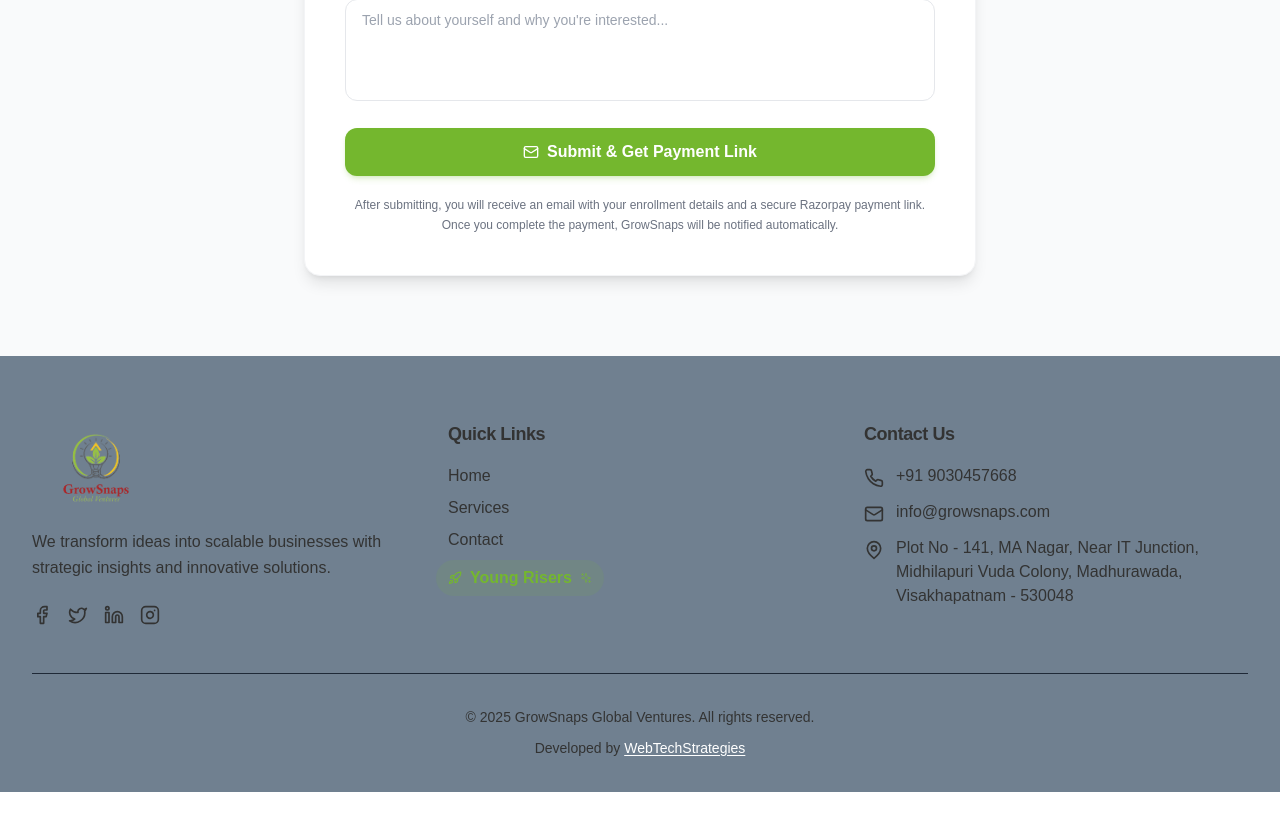
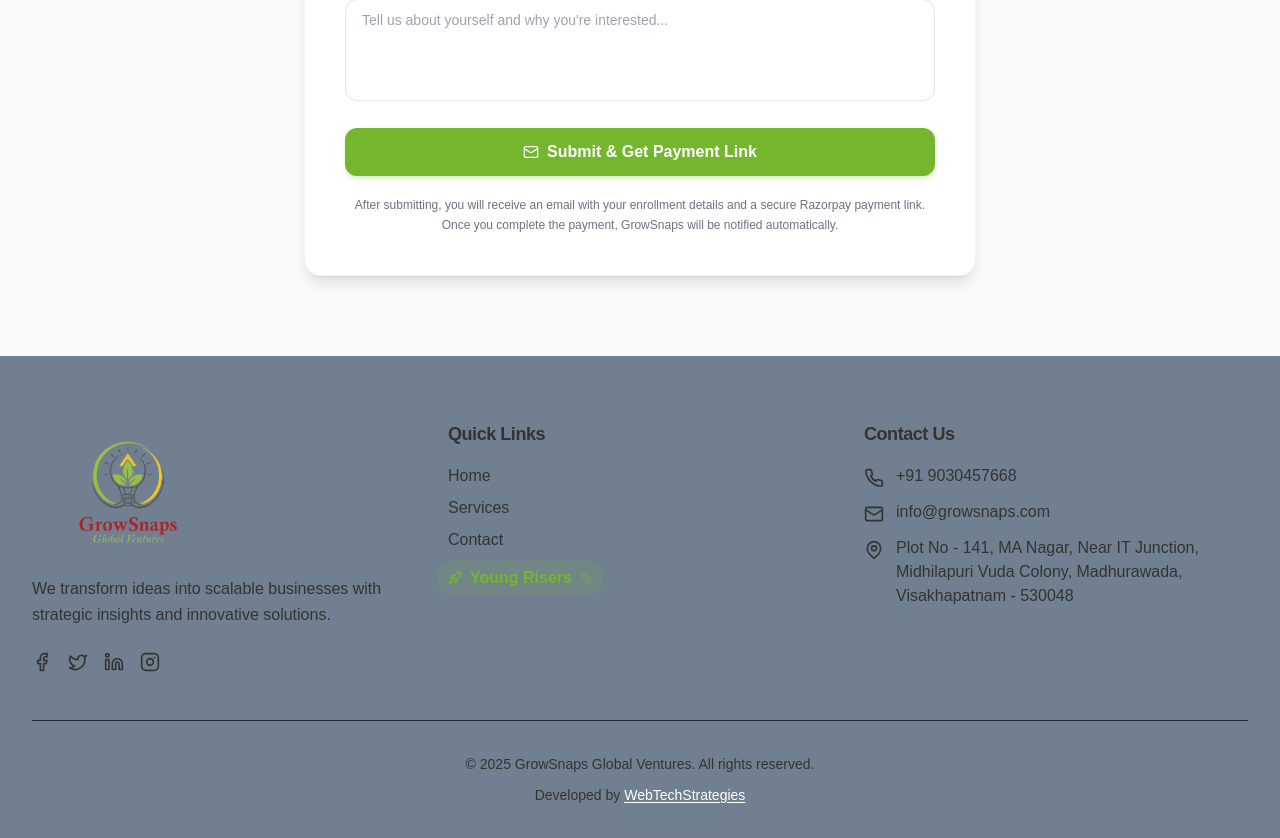
Before and after one commit to avinashkapudasi/GrowSnaps, a React (Vite) app: page /young-risers/enroll in a window 1280 px wide. Shown: the part 882-1720 px from the top of the page. Before the commit the page ends 1674 px from the top, so only its background shows below. Built offline with nearby package versions, Linux system fonts and the light colour scheme; a web font is replaced by a local one.

Commit message:
logo size change

```diff
--- a/src/components/Footer.tsx
+++ b/src/components/Footer.tsx
@@ -10,7 +10,7 @@ const Footer = () => {
         {/* Company Info */}
         <div>
         <div className="flex items-center space-x-2 mb-4">
-          <img src={logo} alt="GrowSnaps Logo" className="w-32 h-auto" />
+          <img src={logo} alt="GrowSnaps Logo" className="w-48 h-auto object-contain" />
         </div>
         <p className="text-[#333333] mb-6">
           We transform ideas into scalable businesses with strategic insights and innovative solutions.
```
